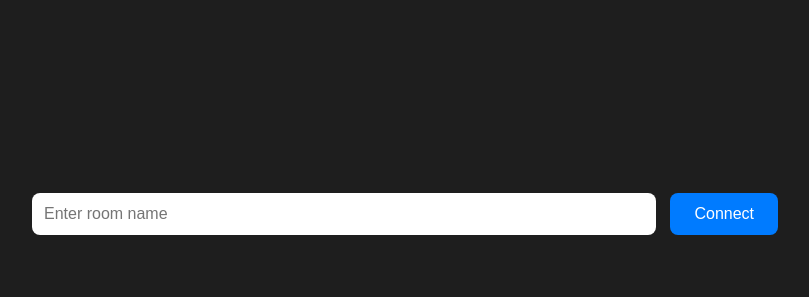
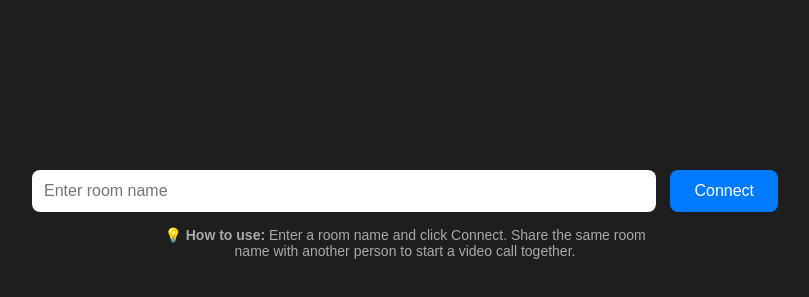
Before and after one commit to mohamedsherifGharieb/ICALL-Website, a website: page public/index.html in a window 1280 px wide. Shown: the part 171-468 px from the top of the page, without its empty margins (235-1044 px from the left). Drawn offline with nearby package versions, Linux system fonts and the light colour scheme; no server answers.

Commit message:
Ui fixes

```diff
--- a/public/index.html
+++ b/public/index.html
@@ -17,7 +17,7 @@
       align-items: center;
       position: relative;
     }
-    #brandName {
+#brandName {
   position: absolute;
   top: 5%;
   left: 50%;
@@ -28,10 +28,8 @@
   font-style: italic;
   letter-spacing: 2px;
   color: #0d6efd;
+  z-index: 10;
 }
-
-
-
     .container {
       width: 90%;
       max-width: 1000px;
@@ -138,6 +136,7 @@
     .d-none {
       display: none;
     }
+
   </style>
 </head>
 <body>
@@ -149,6 +148,9 @@
     <div id="roomConfig">
       <input type="text" id="roomName" placeholder="Enter room name" required />
       <button id="btnConnect">Connect</button>
+      <p style="margin-top: 15px; color: #aaa; font-size: 14px; max-width: 500px; margin-left: auto; margin-right: auto;">
+    💡     <strong>How to use:</strong> Enter a room name and click Connect. Share the same room name with another person to start a video call together.
+      </p>
     </div>
 
     <div id="roomDiv" class="d-none">
```
